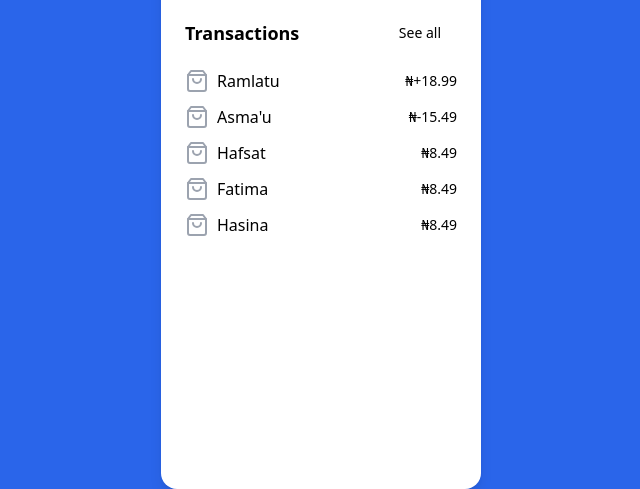
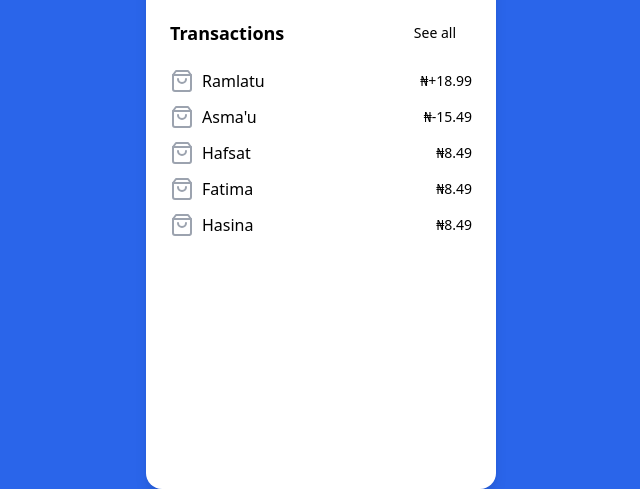
Before and after one commit to ramlatuu/mpay, a plain HTML site: page mpay1.html in a window 1280 px wide. Shown: the part 327-816 px from the top of the page, without its empty margins (319-959 px from the left). Drawn offline with nearby package versions, Linux system fonts and the light colour scheme.

Commit message:
Update mpay1.html

```diff
--- a/mpay1.html
+++ b/mpay1.html
@@ -14,7 +14,7 @@
 </head>
 
 <body class="bg-[#2a65ea]">
-    <div class="bg-white w-[320px] h-[800px] rounded-2xl shadow-lg max-w-sm mx-auto mt-4 ">
+    <div class="bg-white w-[350px] h-[800px] rounded-2xl shadow-lg max-w-sm mx-auto mt-4 ">
         <div class="p-6">
             <div class="flex items-center justify-between"><span
                     class="relative flex h-10 w-10 shrink-0 overflow-hidden rounded-full"><img
```
